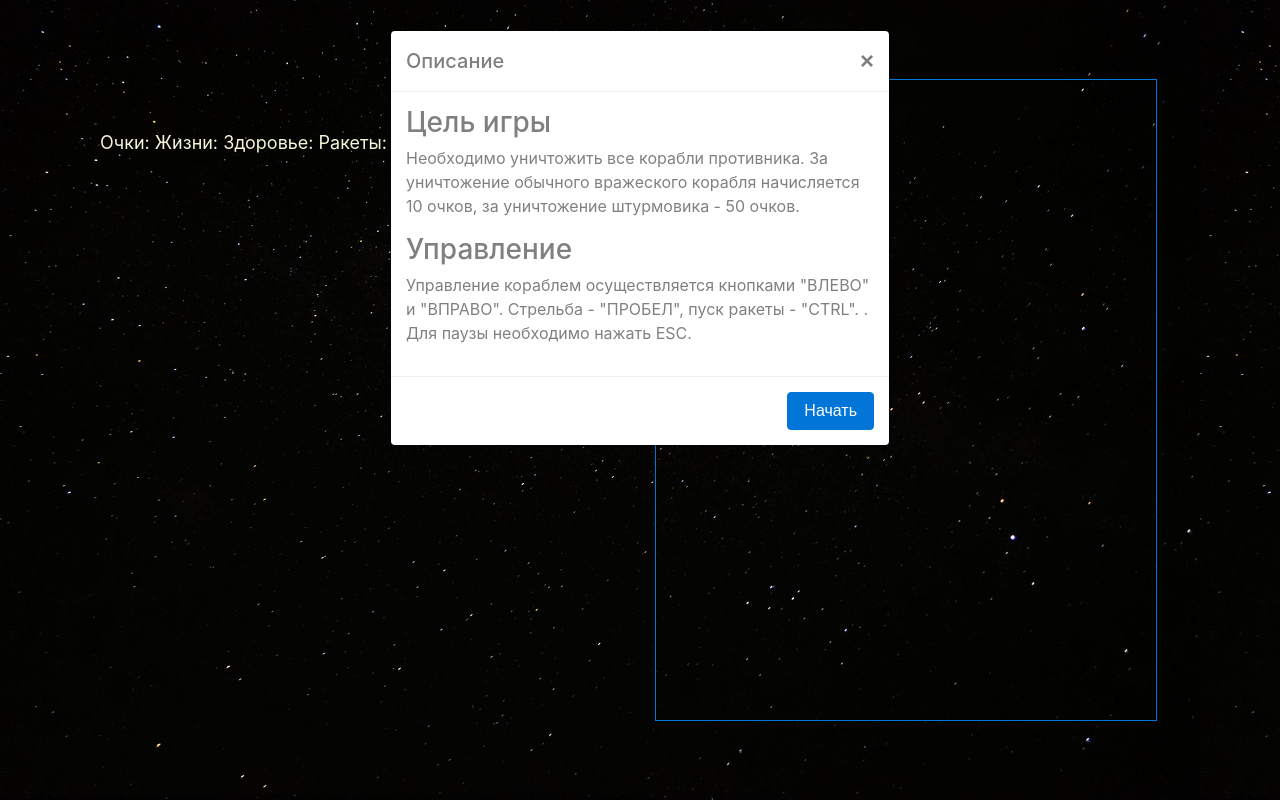
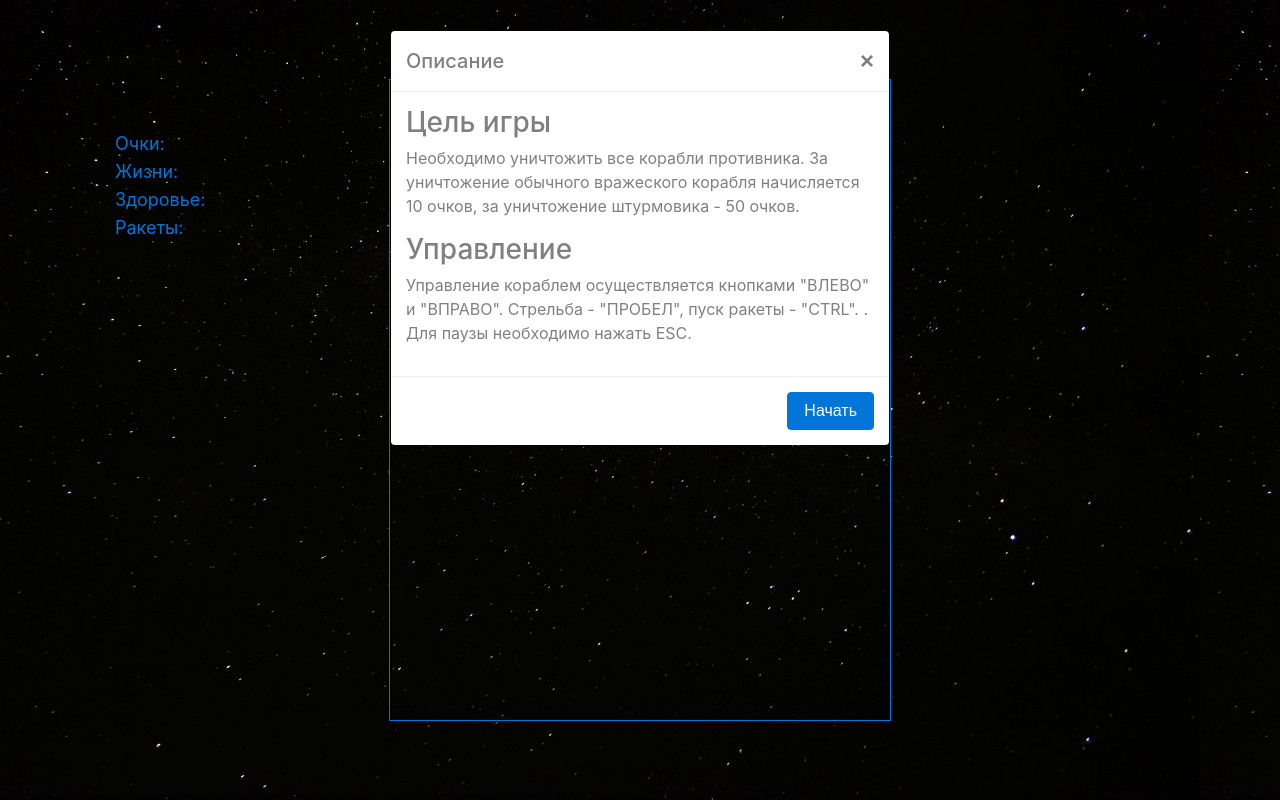
Before and after one commit to ASTeterin/IPS-2018-galaxian, a PHP site: page /game.php in a window 1280 px wide. Run offline with PHP 8.4, Linux system fonts and the light colour scheme; some libraries are stand-ins or nearby versions.

Commit message:
итерация 9. всплывающие окна окончания игры.

```diff
--- a/js/config.js
+++ b/js/config.js
@@ -8,7 +8,7 @@
     'SHIP_MOVEMENT_LINE': 30,
     'BEGIN_HEALTH_STATE': 10,
     'BEGIN_COUNT_ROCKETS': 5,
-    'COUNT_MY_LIFES': 3,
+    'COUNT_MY_LIFES': 1,
     'MY_SHIP_SIZE': 30,
 };
 
--- a/js/conflict.js
+++ b/js/conflict.js
@@ -24,9 +24,8 @@
     const isObject1LeftHandling = (object1.x + object1Width > object2.x);
     const isObject1RightHandling = (object1.x - object1Width < object2.x + object2Width);
     const isObject1DownHandling = (object1.y < object2.y + object2Height);
-    const isObject1UpHandling = true; //(object1.y > object2.y);//!!!!!!!!!
 
-    if ((isObject1LeftHandling) && (isObject1RightHandling) && (isObject1DownHandling) && (isObject1UpHandling)) {
+    if ((isObject1LeftHandling) && (isObject1RightHandling) && (isObject1DownHandling)) {
         return true;
     } else {
         return false;
--- a/js/keyPressHendler.js
+++ b/js/keyPressHendler.js
@@ -22,14 +22,11 @@
         }
         if ((event.keyCode == KEY_CODES.KEY_CODE_SHOOT) && (!keyPressedFlag.shoot)) {
             keyPressedFlag.shoot = true;
-            //gameObjects.bullets = createNewShoot(gameObjects.bullets, gameObjects.ship);
         }
 
         if ((event.keyCode == KEY_CODES.KEY_CODE_ROCKETSHOOT) && (!keyPressedFlag.rocketShoot)) {
             if (gameObjects.ship.countRockets) {
                 keyPressedFlag.rocketShoot = true;
-                //gameObjects.rockets = createNewShoot(gameObjects.rockets, gameObjects.ship);
-                //gameObjects.ship.countRockets--;
             }
         }
 
@@ -38,10 +35,10 @@
             const display = window.getComputedStyle(exitModalWindow).display;
             if (display == 'none') {
                 exitModalWindow.style.display = 'block';
-                keyPressedFlag.exit = true;
+                keyPressedFlag.stop = true;
             } else {
                 exitModalWindow.style.display = 'none';
-                keyPressedFlag.exit = false;
+                keyPressedFlag.stop = false;
             }
         }
     });
--- a/js/ship.js
+++ b/js/ship.js
@@ -47,16 +47,6 @@
     });
 }
 
-/*function getShipDirection(current_direction)
-{
-    if ((current_direction.left) && (!current_direction.right)) {
-        return LEFT;
-    }
-    if ((current_direction.right) && (!current_direction.left)) {
-        return RIGHT;
-    }
-    return null;
-}*/
 
 function myShipConflictHandling({ship, enemyBullets, garbage}) {
     for (let i = 0; i < enemyBullets.length; i++) {
@@ -90,6 +80,12 @@
 
     if (ship.isDemaged) {
         ship.health--;
+        if (ship.health <= 0) {
+            ship.lifes--;
+            if (ship.lifes > 0) {
+                ship.health = 10;
+            }
+        }
         ship.isDemaged = false;
     }
 }
--- a/template/about_game.html.twig
+++ b/template/about_game.html.twig
@@ -1,5 +1,5 @@
 
-    <div class="modal fade show modal_window aboutGameModal" id="about_game_modal" tabindex="-1" data-keyboard="false" role="dialog" aria-labelledby="aboutGamelLabel" aria-hidden="true">
+    <div class="modal fade show bd-example-modal-lg modal_window aboutGameModal" id="about_game_modal" tabindex="-1" data-keyboard="false" role="dialog" aria-labelledby="aboutGamelLabel" aria-hidden="true">
         <div class="modal-dialog" role="document">
             <div class="modal-content stars">
                 <div class="modal-header">
--- /dev/null
+++ b/template/end_game.html.twig
@@ -0,0 +1,27 @@
+<div class="modal-sm modal fade show modal_window" id="winModal" tabindex="-1" data-keyboard="true" role="dialog" aria-labelledby="winModalLabel" aria-hidden="true">
+    <div class="modal-dialog" role="document">
+        <div class="modal-content stars">
+            <div class="modal-body">
+                <p>Поздравляем, вы выиграли!</p>
+            </div>
+            <div class="modal-footer">
+                <button type="button" id="exitGameBnt" class="btn btn-primary" onclick = "window.location = 'game.php'">Играть заново</button>
+                <button type="button" id="stayInGameBnt" class="btn btn-primary" onclick = "window.location = 'personal_accaunt.php'">Выход</button>
+            </div>
+        </div>
+    </div>
+</div>
+
+<div class="modal-sm modal fade show modal_window" id="looseModal" tabindex="-1" data-keyboard="true" role="dialog" aria-labelledby="looseModalLabel" aria-hidden="true">
+    <div class="modal-dialog" role="document">
+        <div class="modal-content stars">
+            <div class="modal-body">
+                <p>Вы проиграли!</p>
+            </div>
+            <div class="modal-footer">
+                <button type="button" id="exitGameBnt" class="btn btn-primary" onclick = "window.location = 'game.php'">Играть заново</button>
+                <button type="button" id="stayInGameBnt" class="btn btn-primary" onclick = "window.location = 'personal_accaunt.php'">Выход</button>
+            </div>
+        </div>
+    </div>
+</div>
--- a/template/game.twig.html
+++ b/template/game.twig.html
@@ -6,46 +6,47 @@
 
 <div class="container">
     <div class="row">
-        <div class="col">
-            <div class="username"> </div>
-            <span class="game_info">Очки: </span>
-            <span id="scores"></span>
-            <span class="game_info">Жизни: </span>
-            <span id="lifes"></span>
-            <span class="game_info">Здоровье: </span>
-            <span id="health"></span>
-            <span class="game_info">Ракеты: </span>
-            <span id="rockets"></span>
+        <div class="col-sm-2">
+            <div class="container">
+                <div class="row">
+                    <div class="col username"> </div>
+                </div>
+                <div class="row">
+                    <span class="game_info_field_name col-sm-9">Очки: </span>
+                </div>
+                <div class="row">
+                    <span  class="game_info col-sm-3" id="scores"></span>
+                </div>
+                <div class="row">
+                    <span class="game_info_field_name col-sm-9">Жизни: </span>
+                </div>
+                <div class="row">
+                    <span class="game_info col-sm-3" id="lifes"></span>
+                </div>
+                <div class="row">
+                    <span class="game_info_field_name col-sm-9">Здоровье: </span>
+                </div>
+                <div class="row">
+                    <span class="game_info col-sm-3" id="health"></span>
+                </div>
+                <div class="row">
+                    <span class="game_info_field_name col-sm-9">Ракеты: </span>
+                </div>
+                <div class="row">
+                    <span class="game_info col-sm-3" id="rockets"></span>
+                </div>
+            </div>
         </div>
 
-        <div class="col battle_arena">
+        <div class="col-sm-10 col-md-8 battle_arena">
             <canvas id="canvas" width="500" height="640"></canvas>
         </div>
-
     </div>
 
 
-    <div class="modal-sm modal fade show modal_window" id="exitModal" tabindex="-1" data-keyboard="true" role="dialog" aria-labelledby="exampleModalLabel" aria-hidden="true">
-        <div class="modal-dialog" role="document">
-            <div class="modal-content stars">
-                <div class="modal-header">
-                    <h5 class="modal-title" id="exampleModalLabel">Регистрация</h5>
-                    <button type="button" class="close" data-dismiss="modal" aria-label="Close">
-                        <span aria-hidden="true">&times;</span>
-                    </button>
-                </div>
-                <div class="modal-body">
-                    <p>Покинуть игру?</p>
-                </div>
-                <div class="modal-footer">
-                    <button type="button" id="exitGameBnt" class="btn btn-primary" onclick = "window.location = 'personal_accaunt.php'">Да</button>
-                    <button type="button" id="stayInGameBnt" class="btn btn-primary">Нет</button>
-                </div>
-            </div>
-        </div>
-    </div>
-
+    {% include "stop_game.html.twig" %}
     {% include "about_game.html.twig" %}
+    {% include "end_game.html.twig" %}
 
 </div>
 <script src="js/game.js" type="module"></script>
--- a/template/index.twig
+++ b/template/index.twig
@@ -47,8 +47,6 @@
                             В определенный момент у противника появляются мощные корабли-штурмовики. Они сближаются с кораблем игрока, осыпая его
                             градом сгустков энергии. В конце игрока ждет бой с большим командным кораблем.
                         </p>
-
-
                     </div>
                 </div>
 
--- a/template/registration_form.html.twig
+++ b/template/registration_form.html.twig
@@ -21,9 +21,6 @@
                     <button id="registr_user_btn" type="submit" class="btn btn-primary">Зарегистрироваться</button>
             </form>
             </div>
-            <div class="modal-footer">
-
-            </div>
         </div>
     </div>
 </div>
--- /dev/null
+++ b/template/stop_game.html.twig
@@ -0,0 +1,19 @@
+<div class="modal-sm modal fade show modal_window" id="exitModal" tabindex="-1" data-keyboard="true" role="dialog" aria-labelledby="exampleModalLabel" aria-hidden="true">
+    <div class="modal-dialog" role="document">
+        <div class="modal-content stars">
+            <div class="modal-header">
+                <h5 class="modal-title" id="exampleModalLabel">Регистрация</h5>
+                <button type="button" class="close" data-dismiss="modal" aria-label="Close">
+                    <span aria-hidden="true">&times;</span>
+                </button>
+            </div>
+            <div class="modal-body">
+                <p>Покинуть игру?</p>
+            </div>
+            <div class="modal-footer">
+                <button type="button" id="exitGameBnt" class="btn btn-primary" onclick = "window.location = 'personal_accaunt.php'">Да</button>
+                <button type="button" id="stayInGameBnt" class="btn btn-primary">Нет</button>
+            </div>
+        </div>
+    </div>
+</div>
--- a/web/css/main.css
+++ b/web/css/main.css
@@ -11,12 +11,6 @@
     color: #F5F5DC;
 
 
-}
-
-.stars
-{
-    /*background-image: url("../img/stars3.jpg");
-    border: 1px solid #0275d8;  */
 }
 
 /*
@@ -85,7 +79,7 @@
     border: 1px solid #0275d8;
     text-align: center;
     display: block;
-    /*margin: 0 auto;*/
+    margin: 0 auto;
 }
 
 .game_field
@@ -146,12 +140,20 @@
 
 .battle_arena
 {
-    /*margin: 0;
-    padding: 0;*/
+    margin: 0;
+    padding: 0;
 }
 
 .game_info
 {
+    font-size: 28px;
+    line-height: 44px;
+    text-align: center;
+}
+
+.game_info_field_name
+{
     font-size: 18px;
-    margin-top: 50px;
+    color: #0275d8;
+
 }
```
Also changed, not shown: js/draw.js (+0 -18 lines), js/enemy.js (+13 -10 lines), js/game.js (+55 -22 lines), 1 other file.
